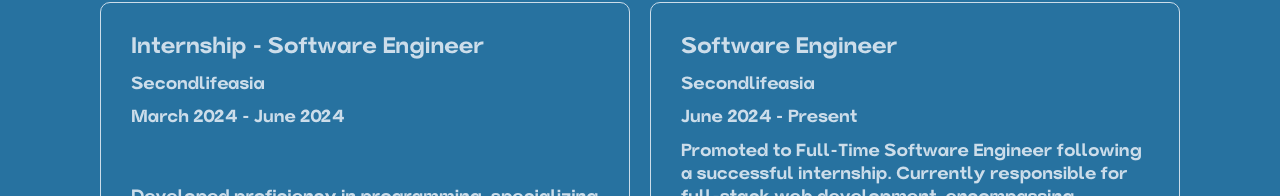
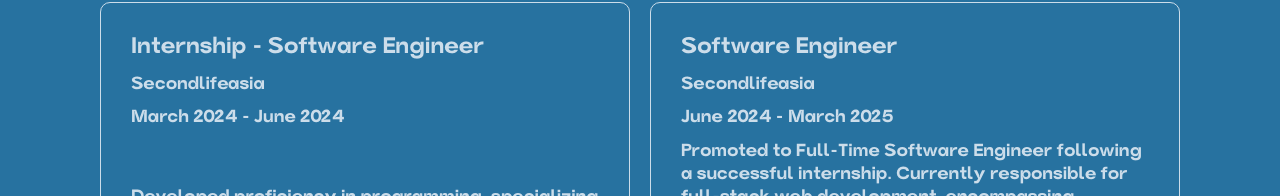
Before and after one commit to muhdamirmh/portfolio-fe, a Vue app in the folder vue-project/: page /1/experience in a window 1280 px wide. Shown: the part 358-554 px from the top of the page. Built offline with nearby package versions, Linux system fonts and the light colour scheme.

Commit message:
Update employment date for secondlifeasia

```diff
--- a/vue-project/src/views/pfExperience.vue
+++ b/vue-project/src/views/pfExperience.vue
@@ -25,7 +25,7 @@
 
 const experiences = [
   {id: 0, title: 'Internship - Software Engineer', company: 'Secondlifeasia', date: 'March 2024 - June 2024', desc: 'Developed proficiency in programming, specializing in Vue.js and Python (with Flask), while contributing to web development projects. Supported senior developers with frontend and backend tasks.',},
-  {id: 1, title: 'Software Engineer', company: 'Secondlifeasia', date: 'June 2024 - Present', desc: 'Promoted to Full-Time Software Engineer following a successful internship. Currently responsible for full-stack web development, encompassing frontend, backend, database design and management, and API development. Contribute to development operations through GitHub administration, secure environment configuration, and access control management.',},
+  {id: 1, title: 'Software Engineer', company: 'Secondlifeasia', date: 'June 2024 - March 2025', desc: 'Promoted to Full-Time Software Engineer following a successful internship. Currently responsible for full-stack web development, encompassing frontend, backend, database design and management, and API development. Contribute to development operations through GitHub administration, secure environment configuration, and access control management.',},
 ]
 
 </script>
```
